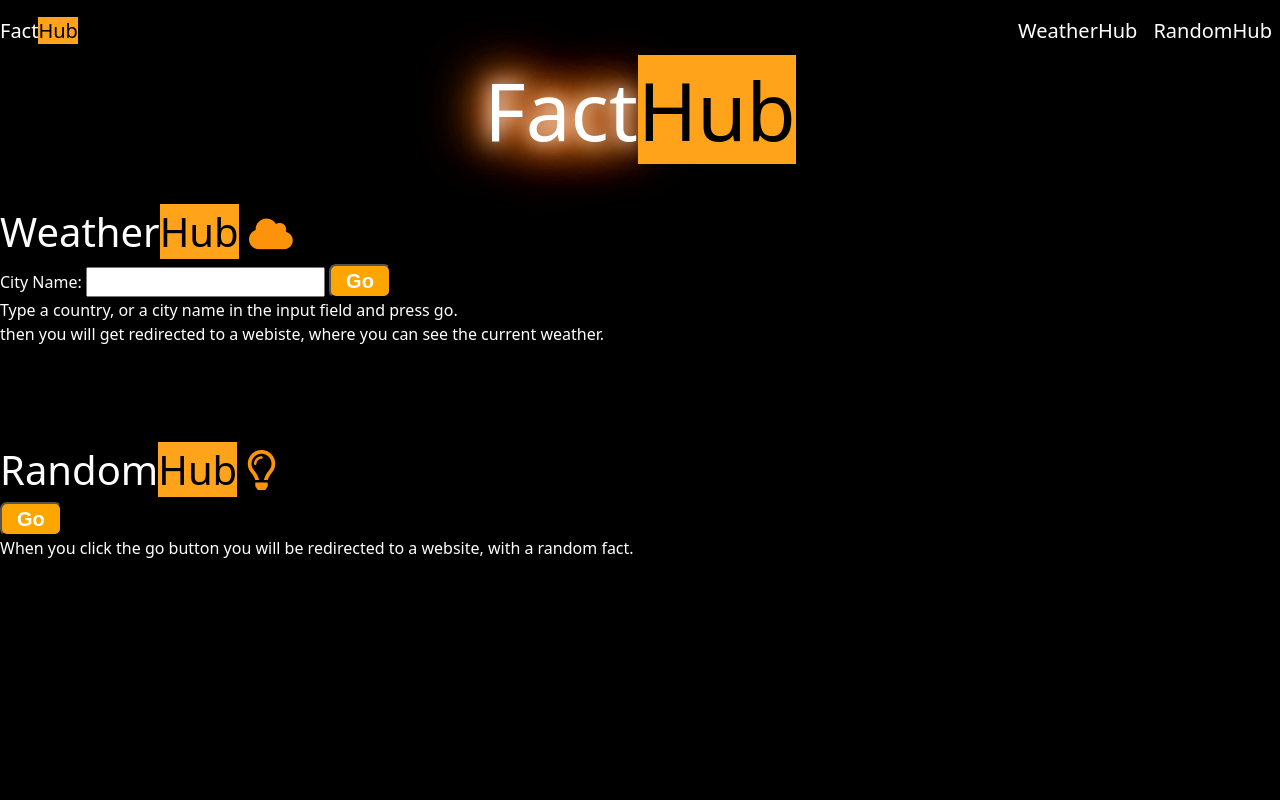
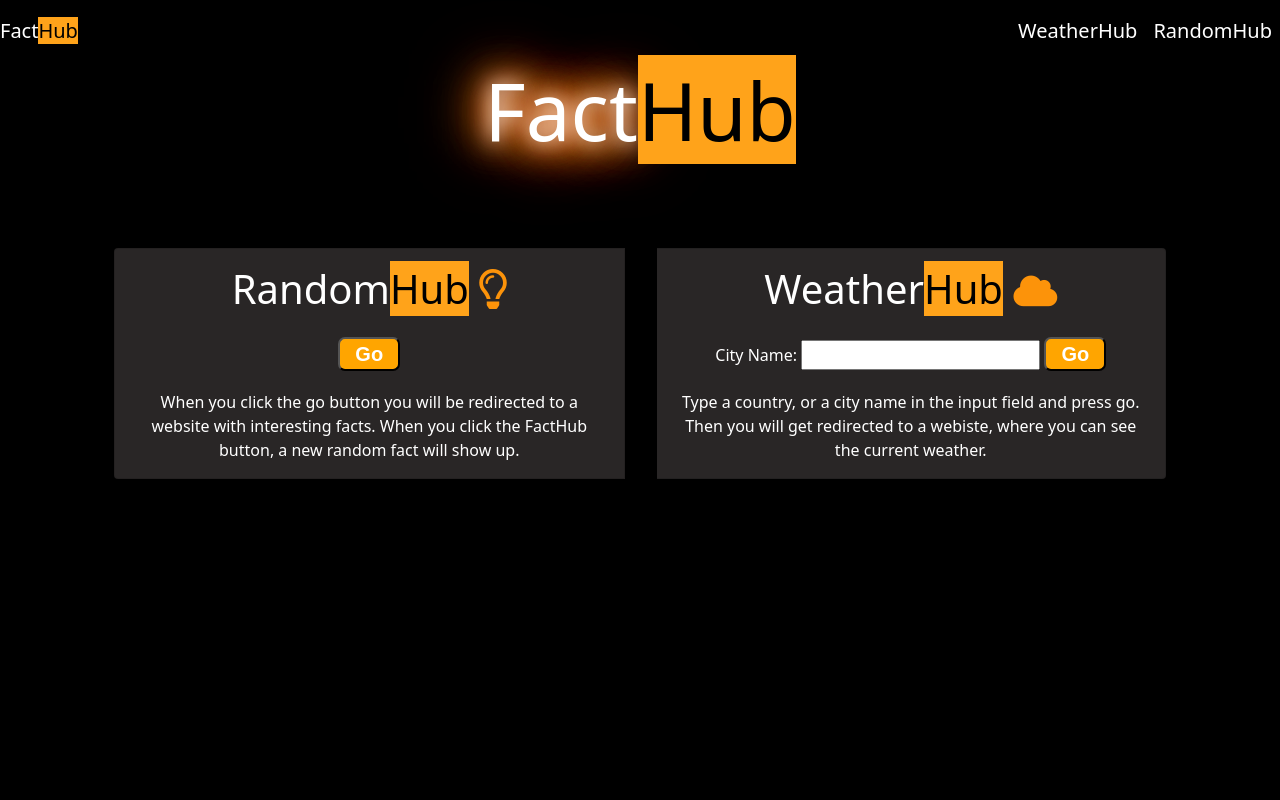
Before and after one commit to Kaspersyv/PROsjekt, a website: page Prosjekt/index.html in a window 1280 px wide. Shown: the top 800 px of the page. Drawn offline with nearby package versions, Linux system fonts and the light colour scheme.

Commit message:
GG NOT SO EZ

```diff
--- a/Prosjekt/index.html
+++ b/Prosjekt/index.html
@@ -47,38 +47,92 @@
     </div>
   </nav>
     <h1 class="glow"><span onclick="window.location.reload();" class="facth1" id="main-title">Fact</span><span onclick="window.location.reload();" class="hubh1" id="main-title">Hub</span></h1>
+    <div class="container">
+    <div class="row">
 
       <!-- Weather section -->
 
-    <section id="weather" class="text-white">
-     <h1><span>Weather</span><span class="hubh1">Hub</span>
+      <section id="weather" class="text-white"> <section id="randomFacts" class="text-white">
 
-        <i class="fas fa-cloud"></i> </h1>
+<section class="card-group">
+  <div class="card" style="background: rgb(41, 38, 38); color: #fff;">
+    <div class="card-body">
+      <h1 card-title style="text-align: center; margin-bottom: 5%;" ><span>Random</span><span class="hubh1">Hub</span> <i class="far fa-lightbulb"></i></h1>
+      <form action="/fact" method="post">
+        <button type="submit" class="butn">Go</button>
+        <p class="card-text">When you click the go button you will be redirected to a website with interesting facts. When you click the FactHub button, a new random fact will show up. </p>
+      </form>
+    </div>
+  </div>
 
-      <!-- Redirect to /weather -->
+<!-- Rancom Facts section  -->
+
+
+
+  <div class="card" style="background: rgb(41, 38, 38); color: #fff;">
+    <div class="card-body">
+      <h1 card-title style="text-align: center; margin-bottom: 5%;"><span>Weather</span><span class="hubh1">Hub</span> <i class="fas fa-cloud"></i></h1>
       <form action="/weather" method="post">
         <label for="cityInput" class="text-white">City Name: </label>
         <input type="text" name="cityName" id="cityInput">
         <button type="submit" class="butn">Go</button>
-        <p>Type a country, or a city name in the input field and press go.<br>
-          then you will get redirected to a webiste, where you can see the current weather.<p>
+      <p class="card-text">Type a country, or a city name in the input field and press go.
+        Then you will get redirected to a webiste, where you can see the current weather.</p>
+    </div>
+  </div>
+</div>
+</div>
+</div>
+</section>
+</section>
+
+
+
+
+
+
+<!-- Weather section -->
+
+<!-- <section id="weather" class="text-white">
+
+  <div class="col-sm-6">
+  <div class="card-group">
+  <div class="card" style="background: rgb(41, 38, 38); color: #fff;">
+    <div class="h-75">
+    <div class="card-body">
+      <h1 card-title><span>Weather</span><span class="hubh1">Hub</span> <i class="fas fa-cloud"></i></h1>
+      <form action="/weather" method="post">
+        <label for="cityInput" class="text-white">City Name: </label>
+        <input type="text" name="cityName" id="cityInput">
+        <button type="submit" class="butn">Go</button>
+      <p class="card-text">Type a country, or a city name in the input field and press go.
+        then you will get redirected to a webiste, where you can see the current weather.</p>
+    </div>
+  </div>
+  </div>
+</div>
 </form>
-    </section>
+</section> -->
 
   <!-- Rancom Facts section  -->
 
-    <section id="randomFacts" class="text-white">
-      <h1><span>Random</span><span class="hubh1">Hub</span> <i class="far fa-lightbulb"></i> </h1>
+  <!-- <section id="randomFacts" class="text-white">
 
-
+  <div class="col-sm-6">
+  <div class="h-75">
+  <div class="card" style="background: rgb(41, 38, 38); color: #fff;">
+    <div class="card-body">
+      <h1 card-title><span>Random</span><span class="hubh1">Hub</span> <i class="far fa-lightbulb"></i></h1> -->
       <!-- Redirect to /fact on localhost -->
-      <form action="/fact" method="post">
+    <!-- <form action="/fact" method="post">
       <button type="submit" class="butn">Go</button>
       <p>When you click the go button you will be redirected to a website, with a random fact.</p>
     </form>
   </section>
-
-
+    </div>
+  </div>
+</div>
+</div> -->
 
     <footer>
         <!-- <p class="hr glow">----------------------------</p> -->
--- a/Prosjekt/public/css/style.css
+++ b/Prosjekt/public/css/style.css
@@ -25,6 +25,26 @@ body {
   cursor: pointer;
 }
 
+.card {
+  margin: 2rem;
+}
+
+form {
+  text-align: center;
+}
+
+label, .butn {
+  margin-bottom: 4%;
+}
+
+.form-text {
+  color: #fff;
+}
+
+.card-text {
+  text-align: center;
+}
+
 .facth1 {
     color: white;
     animation: facth1 1s ease-in-out infinite alternate;
@@ -46,9 +66,6 @@ body {
   }
 
 
-  .form-text {
-      color: #fff;
-  }
 
   .butn {
     -webkit-border-radius: 28;
@@ -62,6 +79,7 @@ body {
     padding: 0px 15px 0px 15px;
     text-decoration: none;
   }
+
 
   .butn:hover {
     background: #000000;
```
Lines whose indentation alone changed are shown as unchanged.
